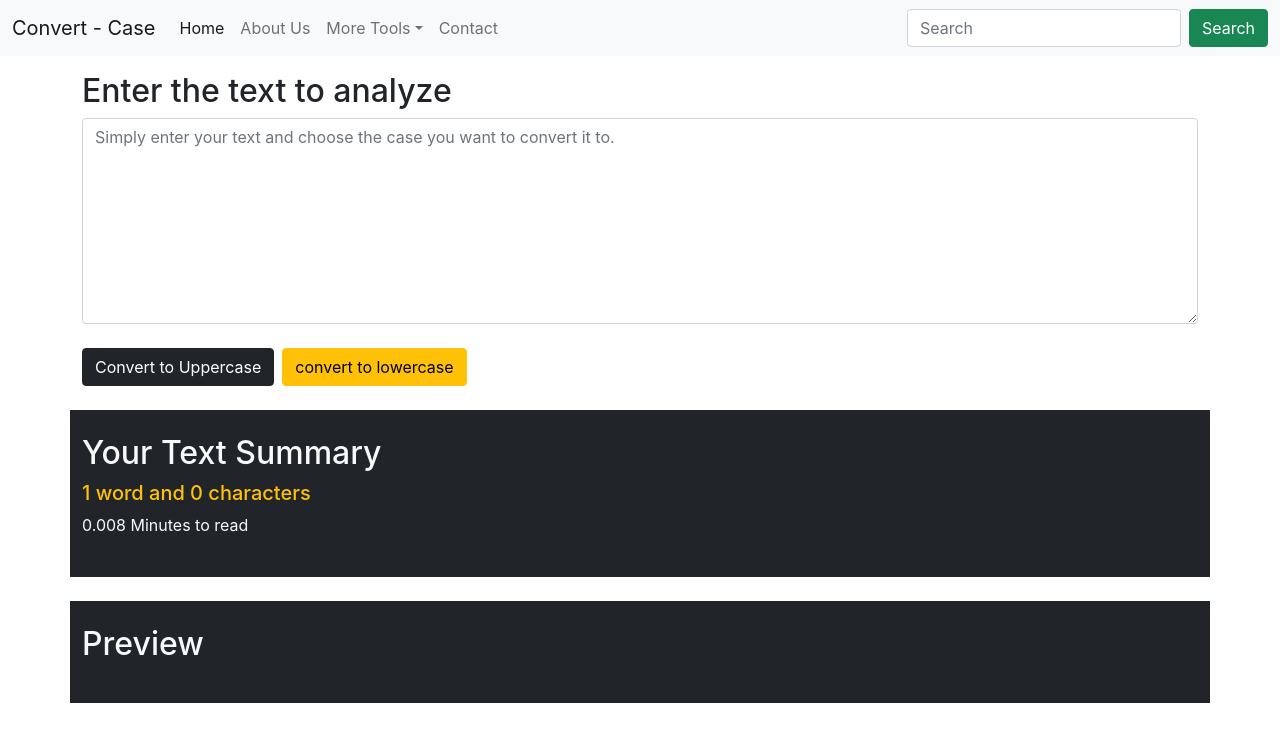
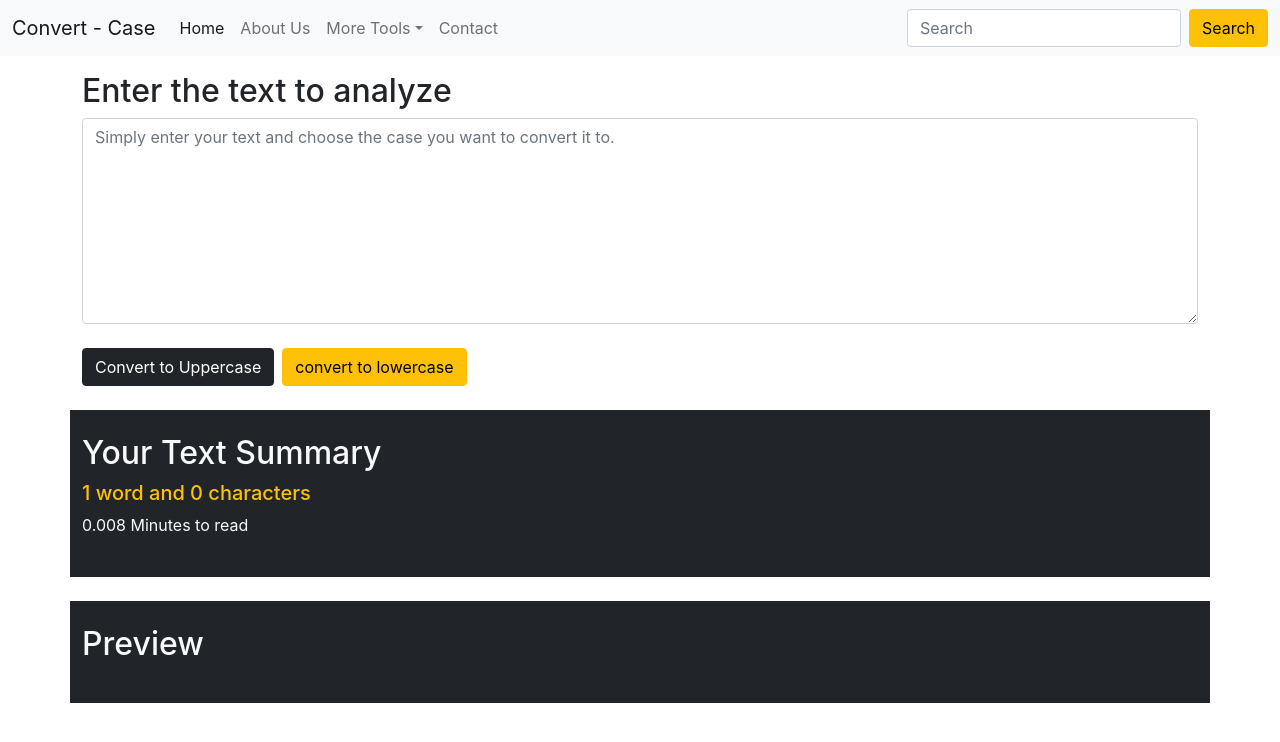
Before and after one commit to irupinderdev/Convert-Case, a React (Create React App) app: page / in a window 1280 px wide. Shown: the top 742 px of the page. Built offline with nearby package versions, Linux system fonts and the light colour scheme.

Commit message:
search btn color changed

```diff
--- a/src/components/Navbar.js
+++ b/src/components/Navbar.js
@@ -34,7 +34,7 @@
         </ul>
         <form className="d-flex">
           <input className="form-control me-2" type="search" placeholder="Search" aria-label="Search"/>
-          <button className="btn btn-success" type="submit">Search</button>
+          <button className="btn btn-warning" type="submit">Search</button>
         </form>
       </div>
     </div>
```
